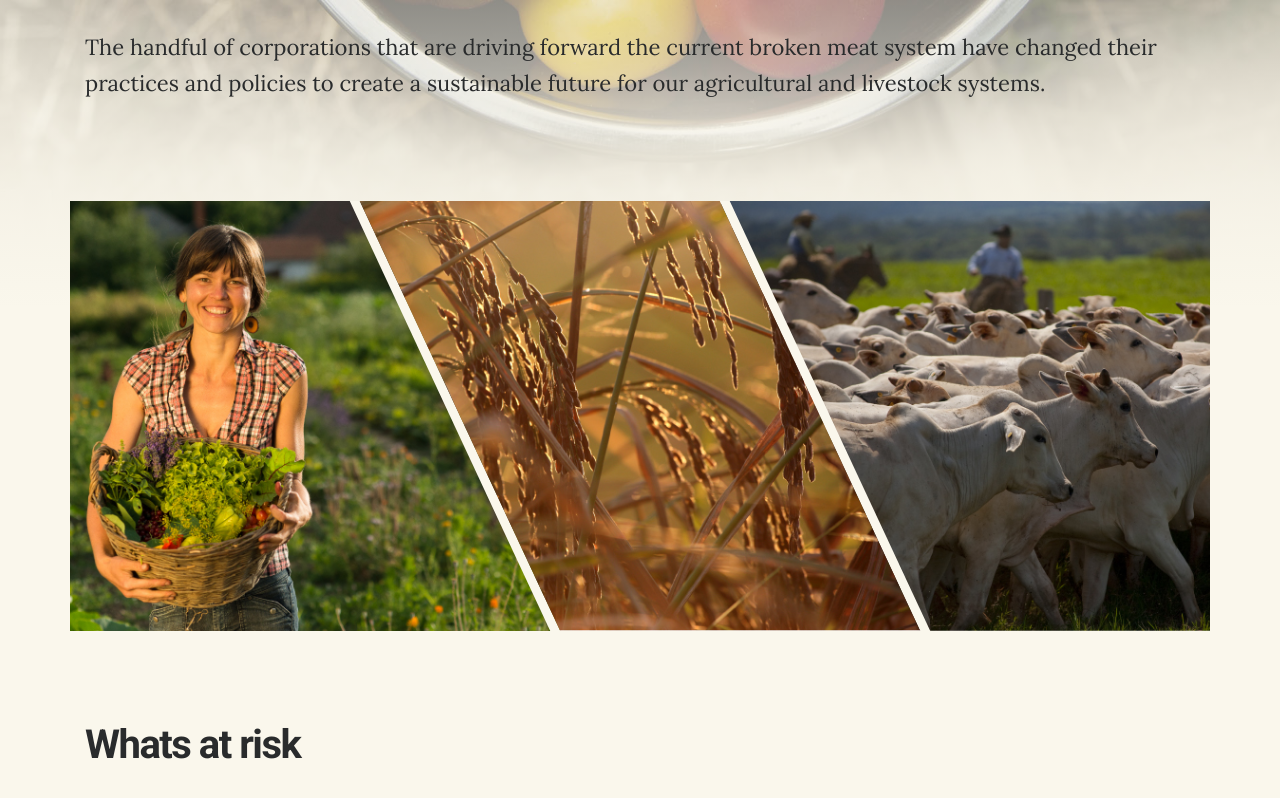
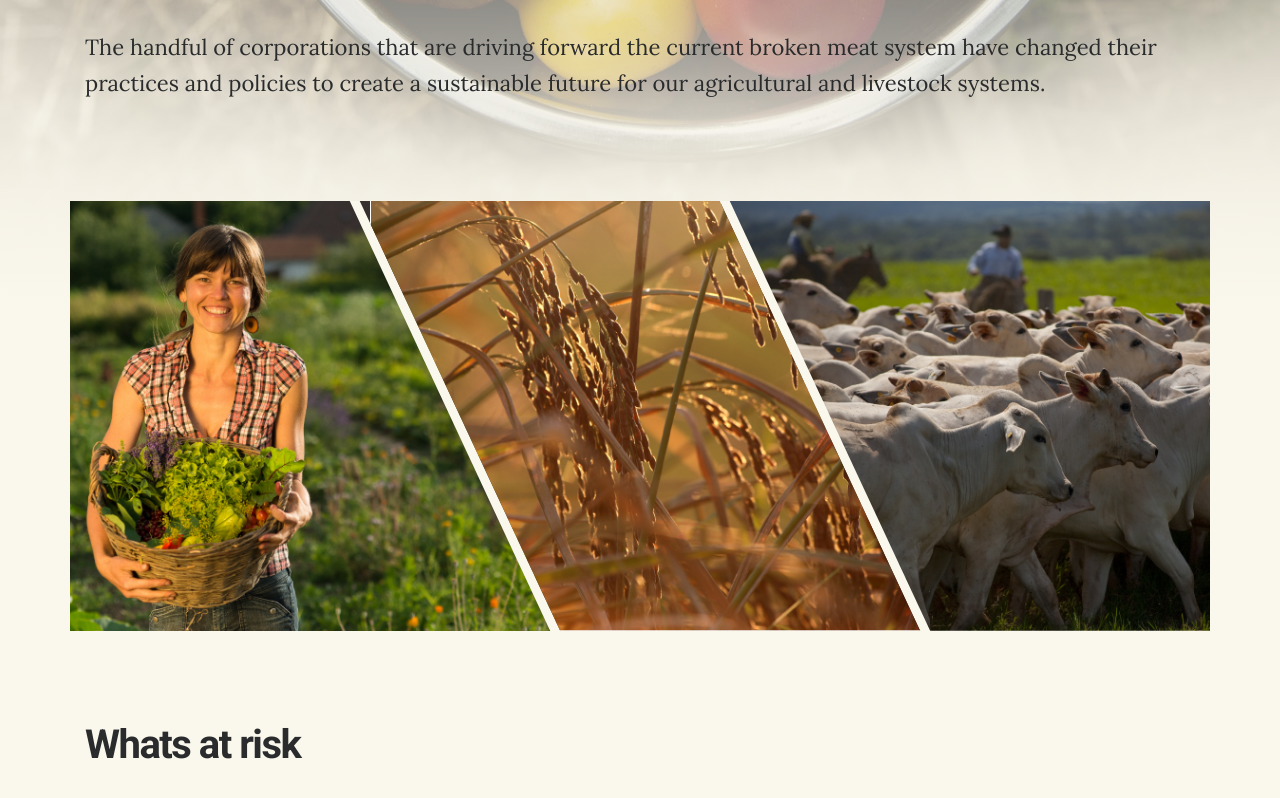
Before and after one commit to greenpeace/planet4-presentation-layer, a website: page issue.html in a window 1280 px wide. Shown: the part 656-1454 px from the top of the page. Drawn offline with nearby package versions, Linux system fonts and the light colour scheme.

Commit message:
remove some more duplicate media query stuff

```diff
--- a/src/scss/common/_content-three-column.scss
+++ b/src/scss/common/_content-three-column.scss
@@ -111,11 +111,6 @@
 				}
 			}
 
-			.first-column {
-				margin-left: -50px;
-				margin-right: -130px;
-			}
-
 			.second-column {
 				width: 110%;
 				img {
@@ -152,11 +147,6 @@
 					object-fit: cover;
 					height: 330px;
 				}
-			}
-
-			.first-column {
-				margin-left: -50px;
-				margin-right: -130px;
 			}
 
 			.second-column {
@@ -204,24 +194,8 @@
 				}
 			}
 
-			.first-column {
-				margin-left: -50px;
-				margin-right: -130px;
-			}
-
 			.second-column {
-
-				z-index: 2;
 				width: 100%;
-				left: 0;
-				top: 0;
-				overflow: hidden;
-				img {
-					-webkit-transform: skew(-25deg);
-					-moz-transform: skew(-25deg);
-					-o-transform: skew(-25deg);
-					margin-left: -150px;
-				}
 			}
 
 			.third-column {
```
Also changed, not shown: style.css.
